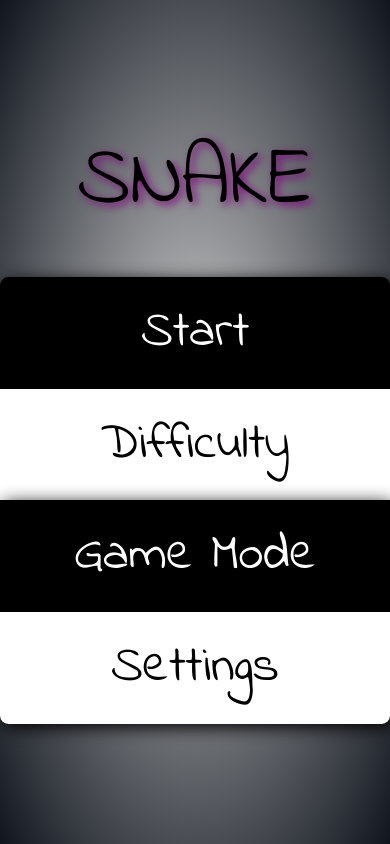
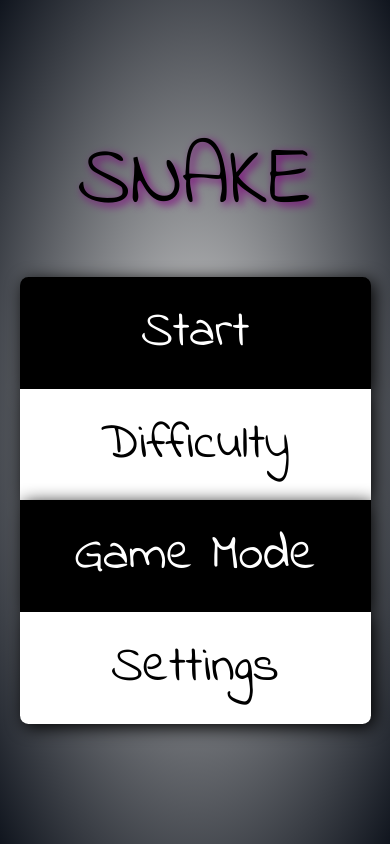
Before and after one commit to kuco23/kuco23.github.io, a PHP site: page /snake/snake.html in a window 390 px wide. Run offline with PHP 8.4, Linux system fonts and the light colour scheme; some web fonts are replaced.

Commit message:
snake update

```diff
--- a/snake/snakeCss/settingsWin.css
+++ b/snake/snakeCss/settingsWin.css
@@ -73,3 +73,9 @@ div.settingButtons span:last-child:hover {
   font-size: 15vh;
   color: Red;
 }
+
+@media screen and (max-width: 450px) {
+ #settings {
+  width: 90%;
+ }
+}
--- a/snake/snakeCss/titleWin.css
+++ b/snake/snakeCss/titleWin.css
@@ -46,3 +46,9 @@ div.flexMenu a:hover {
   cursor: pointer;
   color: purple;
 }
+
+@media screen and (max-width: 450px) {
+ div.flexMenu {
+  width: 90%;
+ }
+}
```
